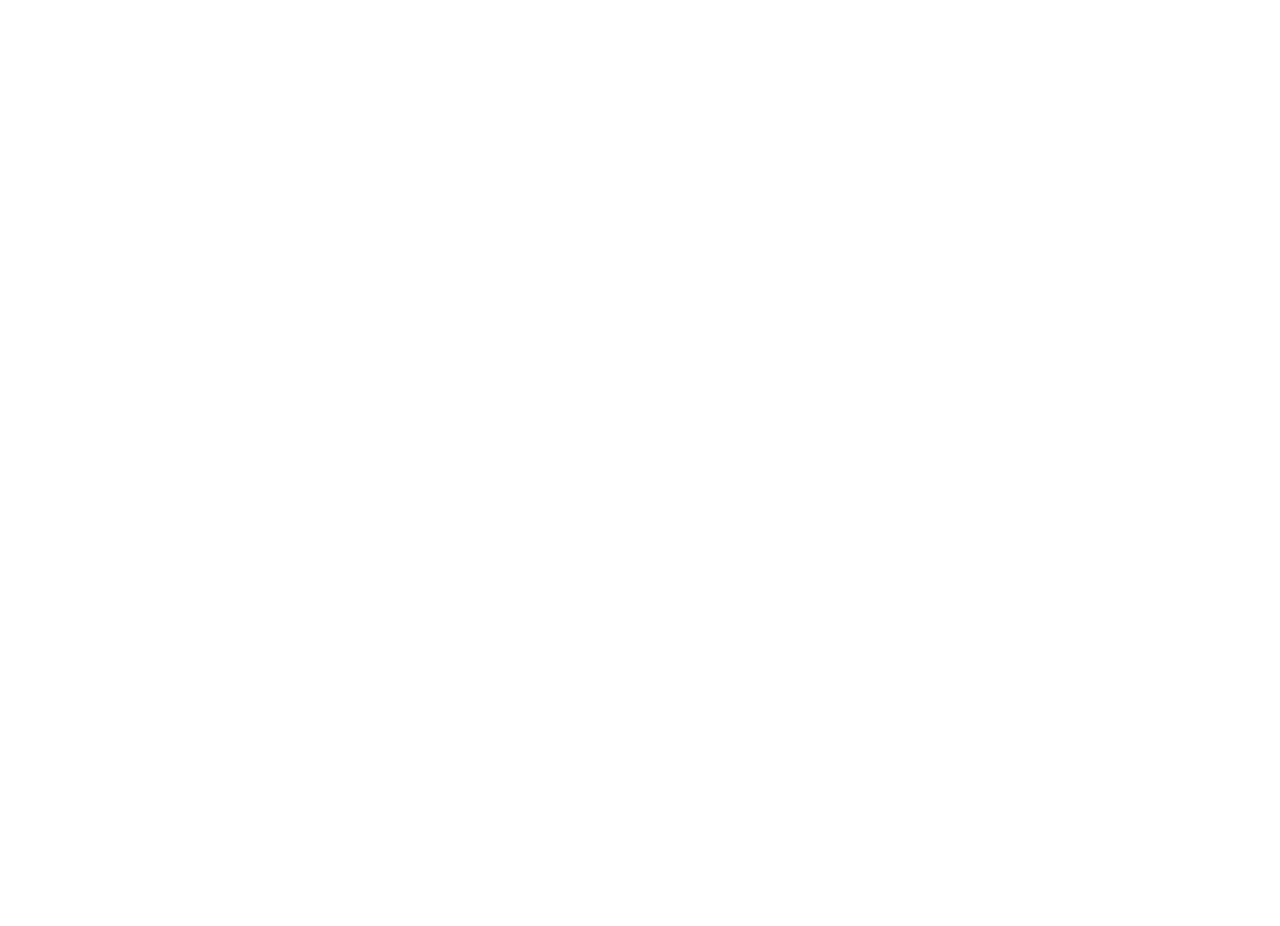
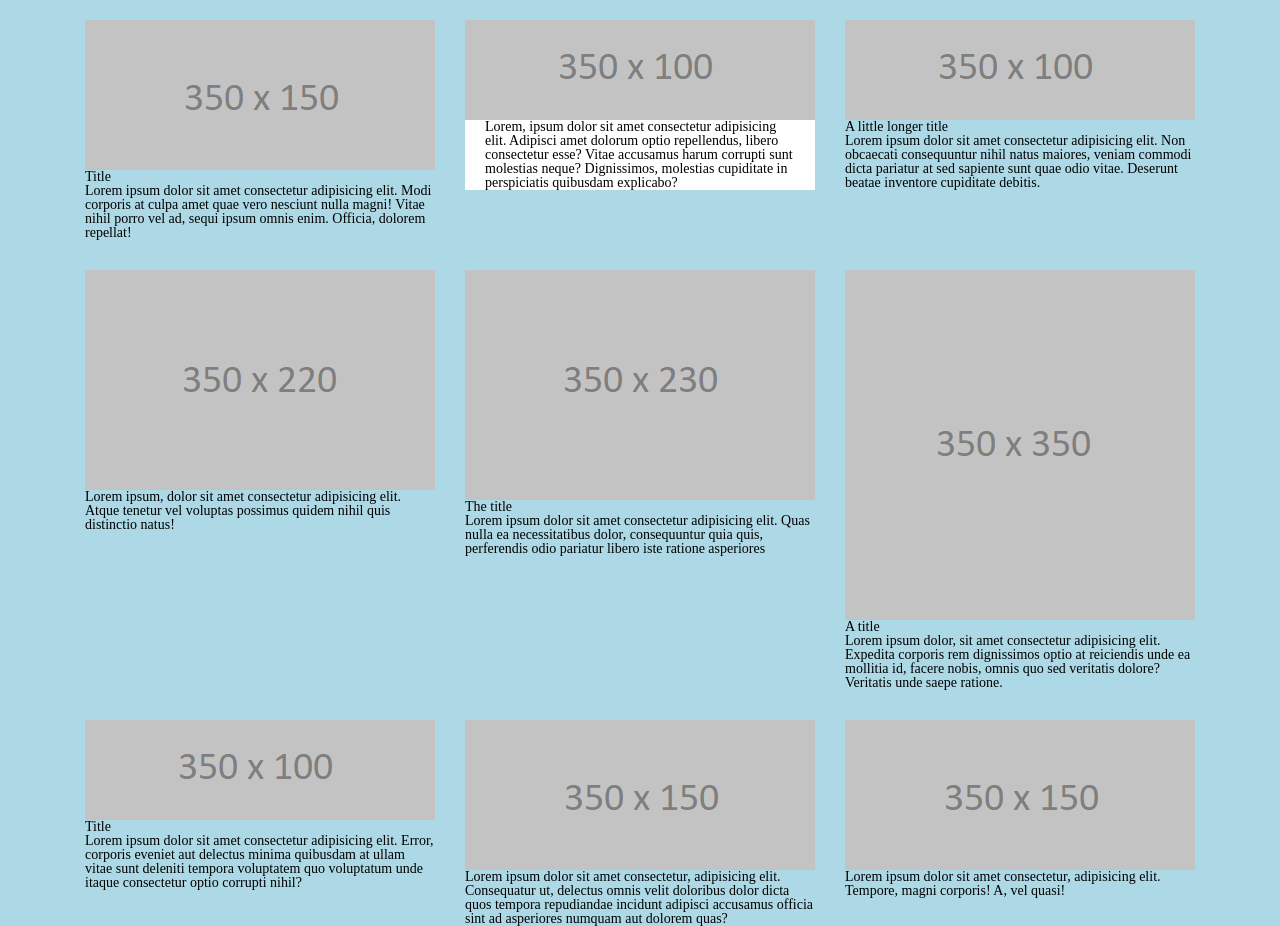
Before and after one commit to Kholod13/html_css_learning, a plain HTML site: page 07_flex_grid/01_task/index.html in a window 1280 px wide. Before the commit the page ends 800 px from the top, so only its background shows below. Drawn offline with Linux system fonts and the light colour scheme; files that its build step writes are made by us from their sources.

Commit message:
fix space

```diff
--- a/07_flex_grid/01_task/index.html
+++ b/07_flex_grid/01_task/index.html
@@ -7,6 +7,48 @@
     <link rel="stylesheet" href="styles.css">
 </head>
 <body>
-
+    <div class="wrapper">
+        <div>
+            <img src="../DZ_flex_grid_task/images/350x150.png" alt="">
+            <h4>Title</h4>
+            <p>Lorem ipsum dolor sit amet consectetur adipisicing elit. Modi corporis at culpa amet quae vero nesciunt nulla magni! Vitae nihil porro vel ad, sequi ipsum omnis enim. Officia, dolorem repellat!</p>
+        </div>
+        <div>
+            <img src="../DZ_flex_grid_task/images/350x100.png" alt=""><div><p>Lorem, ipsum dolor sit amet consectetur adipisicing elit. Adipisci amet dolorum optio repellendus, libero consectetur esse? Vitae accusamus harum corrupti sunt molestias neque? Dignissimos, molestias cupiditate in perspiciatis quibusdam explicabo?</p>
+            </div>
+        </div>
+        <div>
+            <img src="../DZ_flex_grid_task/images/350x100.png" alt="">
+            <h4>A little longer title</h4>
+            <p>Lorem ipsum dolor sit amet consectetur adipisicing elit. Non obcaecati consequuntur nihil natus maiores, veniam commodi dicta pariatur at sed sapiente sunt quae odio vitae. Deserunt beatae inventore cupiditate debitis.</p>
+        </div>
+        <div>
+            <img src="../DZ_flex_grid_task/images/350x220.png" alt="">
+            <p>Lorem ipsum, dolor sit amet consectetur adipisicing elit. Atque tenetur vel voluptas possimus quidem nihil quis distinctio natus!</p>
+        </div>
+        <div>
+            <img src="../DZ_flex_grid_task/images/350x230.png" alt="">
+            <h4>The title</h4>
+            <p>Lorem ipsum dolor sit amet consectetur adipisicing elit. Quas nulla ea necessitatibus dolor, consequuntur quia quis, perferendis odio pariatur libero iste ratione asperiores</p>
+        </div>
+        <div>
+            <img src="../DZ_flex_grid_task/images/350x350.png" alt="">
+            <h4>A title</h4>
+            <p>Lorem ipsum dolor, sit amet consectetur adipisicing elit. Expedita corporis rem dignissimos optio at reiciendis unde ea mollitia id, facere nobis, omnis quo sed veritatis dolore? Veritatis unde saepe ratione.</p>
+        </div>
+        <div>
+            <img src="../DZ_flex_grid_task/images/350x100.png" alt="">
+            <h4>Title</h4>
+            <p>Lorem ipsum dolor sit amet consectetur adipisicing elit. Error, corporis eveniet aut delectus minima quibusdam at ullam vitae sunt deleniti tempora voluptatem quo voluptatum unde itaque consectetur optio corrupti nihil?</p>
+        </div>
+        <div>
+            <img src="../DZ_flex_grid_task/images/350x150.png" alt="">
+            <p>Lorem ipsum dolor sit amet consectetur, adipisicing elit. Consequatur ut, delectus omnis velit doloribus dolor dicta quos tempora repudiandae incidunt adipisci accusamus officia sint ad asperiores numquam aut dolorem quas?</p>
+        </div>
+        <div>
+            <img src="../DZ_flex_grid_task/images/350x150.png" alt="">
+            <p>Lorem ipsum dolor sit amet consectetur, adipisicing elit. Tempore, magni corporis! A, vel quasi!</p>
+        </div>
+    </div>
 </body>
 </html>
--- /dev/null
+++ b/07_flex_grid/01_task/styles.css
@@ -0,0 +1,40 @@
+*{padding:0;margin:0;border:0;}
+*,*:before,*:after{-moz-box-sizing:border-box;-webkit-box-sizing:border-box;box-sizing:border-box;}
+:focus,:active{outline:none;}
+a:focus,a:active{outline:none;}
+nav,footer,header,aside{display:block;}
+html,body{height:100%;width:100%;font-size:100%;line-height:1;font-size:14px;-ms-text-size-adjust:100%;-moz-text-size-adjust:100%;-webkit-text-size-adjust:100%;}
+input,button,textarea{font-family:inherit;}
+input::-ms-clear{display:none;}
+button{cursor:pointer;}
+button::-moz-focus-inner{padding:0;border:0;}
+a,a:visited{text-decoration:none;}
+a:hover{text-decoration:none;}
+ul li{list-style:none;}
+img{vertical-align:top;}
+h1,h2,h3,h4,h5,h6{font-size:inherit;font-weight:inherit;}
+body{
+    background-color: #ADD9E6;
+    padding: 20px;
+}
+p{
+    margin: 0;
+}
+.wrapper{
+    display: grid;
+    grid-template-columns: 1fr 1fr 1fr;
+    gap: 30px;
+    max-width: 1110px;
+    margin: auto;
+}
+.wrapper div{
+    max-width: 350px;
+
+}
+.wrapper div div{
+    background-color: white;
+    padding: 0px 20px;
+}
+.wrapper div p, .wrapper div h4{
+
+}
```
